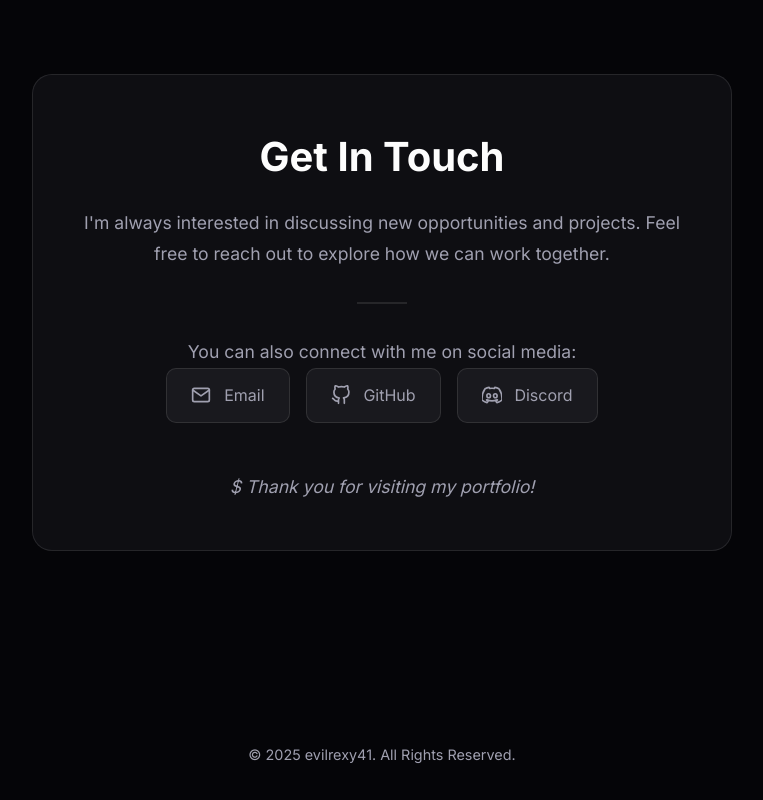
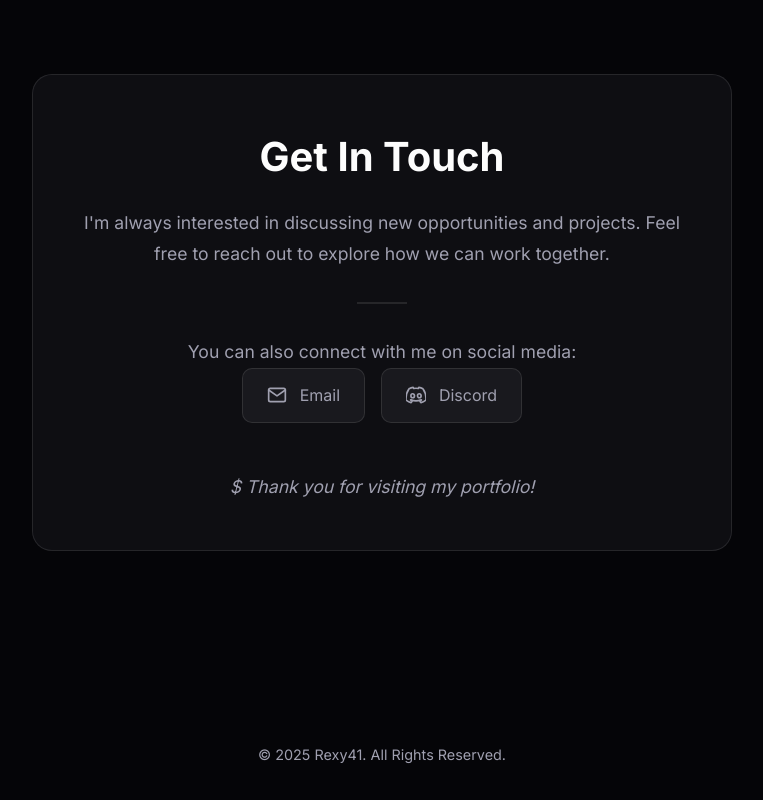
Before and after one commit to BlastMcOfficial/Portfolio-Site, a plain HTML site: page index.html in a window 1280 px wide. Shown: the part 3360-4160 px from the top of the page, without its empty margins (258-1021 px from the left). Drawn offline with Linux system fonts and the light colour scheme; no server answers.

Commit message:
Update index.html

```diff
--- a/index.html
+++ b/index.html
@@ -3,7 +3,7 @@
 <head>
     <meta charset="UTF-8">
     <meta name="viewport" content="width=device-width, initial-scale=1.0">
-    <title>Evil Rexy - Developer Portfolio</title>
+    <title>Evil Rexy</title>
     <style>
         @import url('https://fonts.googleapis.com/css2?family=Inter:wght@300;400;500;600;700;800;900&display=swap');
 
@@ -260,15 +260,15 @@
             <div class="contact-separator"></div>
             <p>You can also connect with me on social media:</p>
             <div class="contact-socials">
-                <a href="mailto:contact@evilrexy.com" class="social-link"><svg viewBox="0 0 24 24" fill="none" stroke="currentColor" stroke-width="2" stroke-linecap="round" stroke-linejoin="round"><path d="M4 4h16c1.1 0 2 .9 2 2v12c0 1.1-.9 2-2 2H4c-1.1 0-2-.9-2-2V6c0-1.1.9-2 2-2z"></path><polyline points="22,6 12,13 2,6"></polyline></svg>Email</a>
-                <a href="https://github.com/evilrexy41" target="_blank" class="social-link"><svg viewBox="0 0 24 24" fill="none" stroke="currentColor" stroke-width="2" stroke-linecap="round" stroke-linejoin="round"><path d="M9 19c-5 1.5-5-2.5-7-3m14 6v-3.87a3.37 3.37 0 0 0-.94-2.61c3.14-.35 6.44-1.54 6.44-7A5.44 5.44 0 0 0 20 4.77 5.07 5.07 0 0 0 19.91 1S18.73.65 16 2.48a13.38 13.38 0 0 0-7 0C6.27.65 5.09 1 5.09 1A5.07 5.07 0 0 0 5 4.77a5.44 5.44 0 0 0-1.5 3.78c0 5.42 3.3 6.61 6.44 7A3.37 3.37 0 0 0 9 18.13V22"></path></svg>GitHub</a>
+                <a href="mailto:rexydev41@gmail.com" class="social-link"><svg viewBox="0 0 24 24" fill="none" stroke="currentColor" stroke-width="2" stroke-linecap="round" stroke-linejoin="round"><path d="M4 4h16c1.1 0 2 .9 2 2v12c0 1.1-.9 2-2 2H4c-1.1 0-2-.9-2-2V6c0-1.1.9-2 2-2z"></path><polyline points="22,6 12,13 2,6"></polyline></svg>Email</a>
+               <!-- <a href="https://github.com/evilrexy41" target="_blank" class="social-link"><svg viewBox="0 0 24 24" fill="none" stroke="currentColor" stroke-width="2" stroke-linecap="round" stroke-linejoin="round"><path d="M9 19c-5 1.5-5-2.5-7-3m14 6v-3.87a3.37 3.37 0 0 0-.94-2.61c3.14-.35 6.44-1.54 6.44-7A5.44 5.44 0 0 0 20 4.77 5.07 5.07 0 0 0 19.91 1S18.73.65 16 2.48a13.38 13.38 0 0 0-7 0C6.27.65 5.09 1 5.09 1A5.07 5.07 0 0 0 5 4.77a5.44 5.44 0 0 0-1.5 3.78c0 5.42 3.3 6.61 6.44 7A3.37 3.37 0 0 0 9 18.13V22"></path></svg>GitHub</a>-->
                 <a href="https://discord.com/users/1432771000629596225" target="_blank" class="social-link"><svg viewBox="0 0 24 24" fill="none" stroke="currentColor" stroke-width="2" stroke-linecap="round" stroke-linejoin="round"><path d="M20.317 4.37a19.791 19.791 0 0 0-4.885-1.515.074.074 0 0 0-.079.037c-.21.375-.444.864-.608 1.25a18.27 18.27 0 0 0-5.487 0c-.164-.386-.398-.875-.608-1.25a.077.077 0 0 0-.079-.037A19.736 19.736 0 0 0 3.677 4.37a.07.07 0 0 0-.032.027C.533 9.046-.32 13.58.099 18.057a.082.082 0 0 0 .031.057 19.9 19.9 0 0 0 5.993 3.03.078.078 0 0 0 .084-.028c.462-.63.874-1.295 1.226-1.994a.076.076 0 0 0-.04-.105 13.107 13.107 0 0 1-1.872-.892.077.077 0 0 1-.008-.128 10.2 10.2 0 0 0 .372-.292.074.074 0 0 1 .077-.01c3.928 1.793 8.18 1.793 12.062 0a.074.074 0 0 1 .078.01c.12.098.246.198.373.292a.077.077 0 0 1-.006.127 12.299 12.299 0 0 1-1.873.892.077.077 0 0 0-.041.107c.36.698.772 1.362 1.225 1.993a.076.076 0 0 0 .084.028 19.839 19.839 0 0 0 6.002-3.03.077.077 0 0 0 .032-.054c.5-5.177-.838-9.674-3.549-13.66a.061.061 0 0 0-.031-.03zM8.02 15.33c-1.183 0-2.157-1.085-2.157-2.419 0-1.333.956-2.419 2.157-2.419 1.21 0 2.176 1.096 2.157 2.42-.01 1.333-.956 2.418-2.157 2.418zm7.975 0c-1.183 0-2.157-1.085-2.157-2.419 0-1.333.955-2.419 2.157-2.419 1.21 0 2.176 1.096 2.157 2.42-.01 1.333-.956 2.418-2.157 2.418z"></path></svg>Discord</a>
             </div>
             <p class="contact-footer">$ Thank you for visiting my portfolio!</p>
         </div>
     </section>
 
-    <footer><p>&copy; 2025 evilrexy41. All Rights Reserved.</p></footer>
+    <footer><p>&copy; 2025 Rexy41. All Rights Reserved.</p></footer>
 
     <script>
         document.addEventListener('DOMContentLoaded', () => {
```
